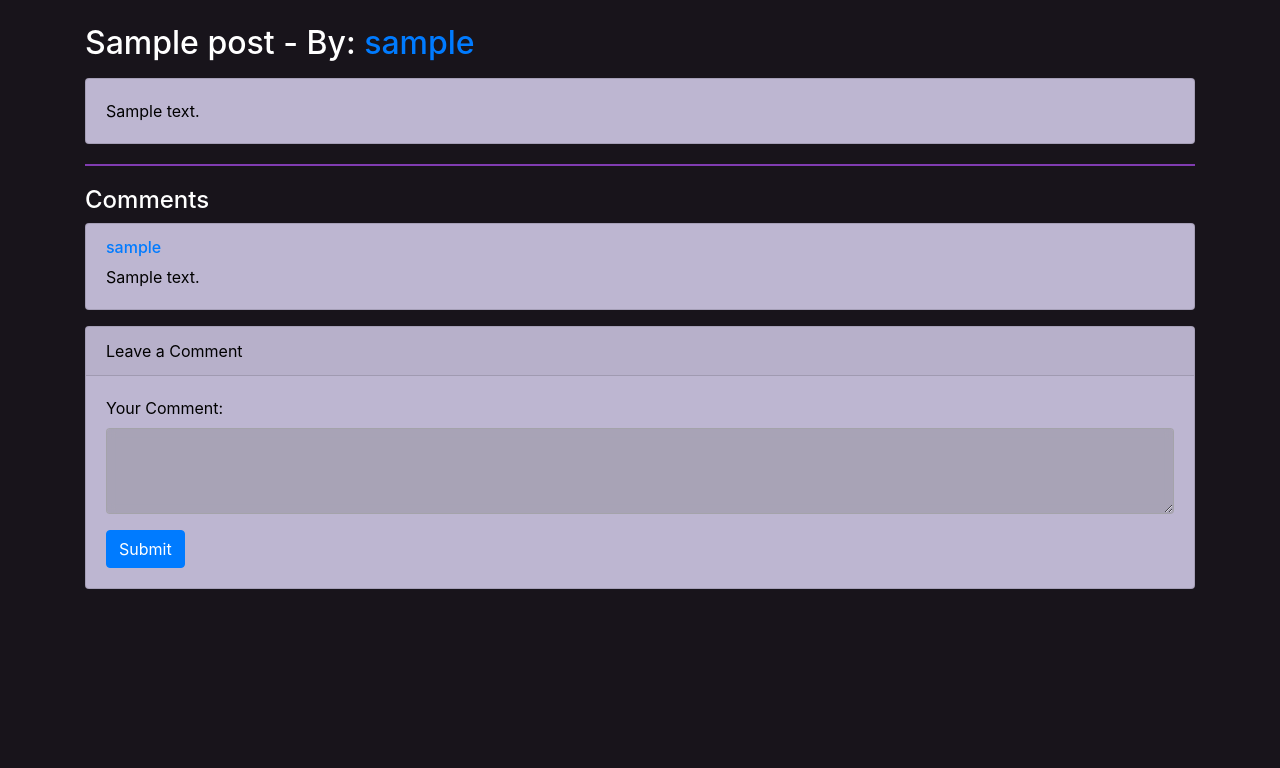
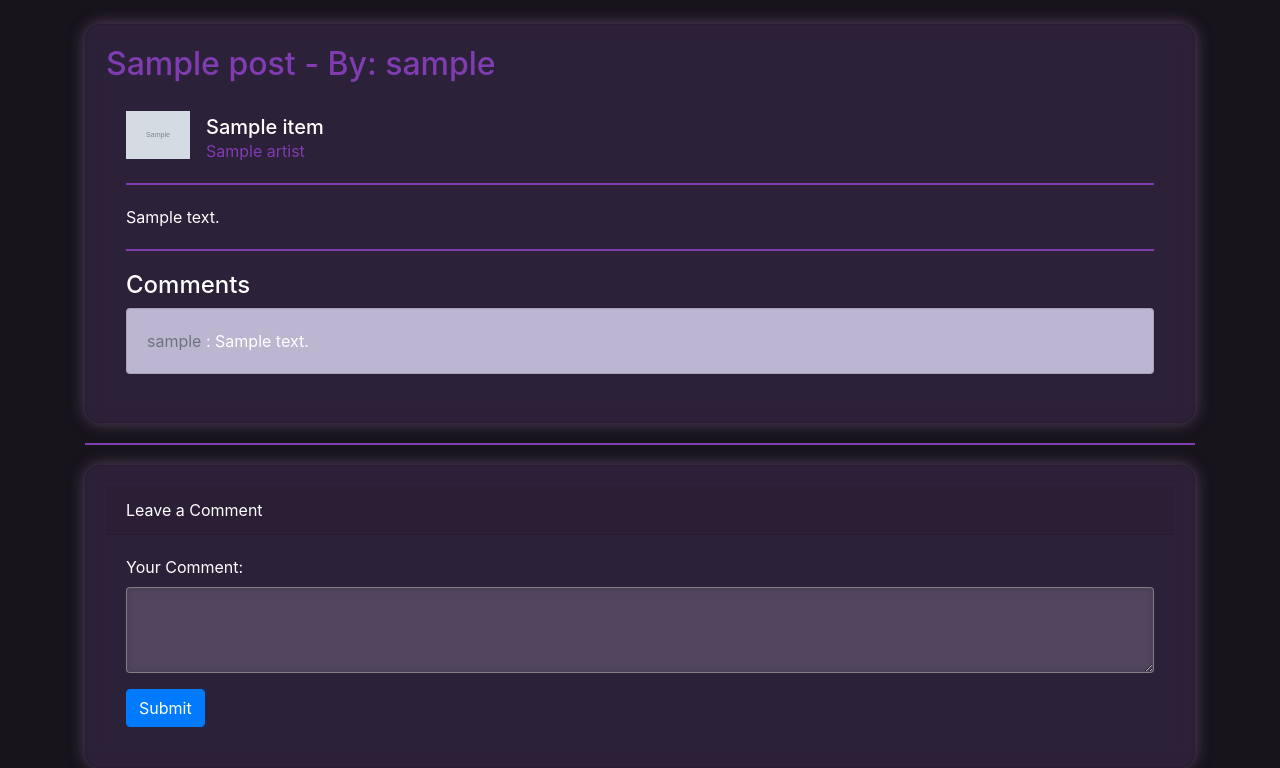
Before and after one commit to dylxningz/3155-FinalProject-Group, a Flask app: page /community/1 in a window 1280 px wide. Shown: the part 56-824 px from the top of the page. Before the commit the page ends 645 px from the top, so only its background shows below. Run offline with Flask 3, Linux system fonts and the light colour scheme; tables that the repository leaves empty hold one stand-in row (values such as "Sample post"); grey boxes marked "Sample" are stand-in pictures; a database or web service that is not in the repository returns one stand-in record (values such as "Sample title"); data that the repository does not hold is empty; some libraries are stand-ins or nearby versions.

Commit message:
search song to add to post
added feature to add song to a post and link it if they wanna talk about a song

```diff
--- a/app/community.py
+++ b/app/community.py
@@ -4,6 +4,7 @@ from app import db
 from app.models import Post, Comment, User
 from app.forms import PostForm
 from sqlalchemy import desc
+from app.spotify_utils import get_song_details
 
 
 community = Blueprint('community', __name__)
@@ -23,22 +24,33 @@ def community_get():
 
 @community.route('/community/<post_id>', methods=['GET', 'POST'])
 def view_post(post_id):
-    post = Post.query.filter_by(id=post_id).first()
+    post = Post.query.filter_by(id=post_id).first_or_404()
     comments = Comment.query.filter_by(post_id=post_id).order_by(desc(Comment.date_posted)).all()
+    song_details = None
+    if post.spotify_song_id:
+        song_details = get_song_details(post.spotify_song_id)  # Fetch song details if available
+
     if request.method == 'POST':
         content = request.form['comment']
         comment = Comment(content=content, post_id=post_id, author_id=current_user.id)
         db.session.add(comment)
         db.session.commit()
         return redirect(url_for('community.view_post', post_id=post_id))
-    return render_template('post.html', post=post, comments=comments, user=current_user)
+
+    return render_template('post.html', post=post, comments=comments, user=current_user, song_details=song_details)
+
 
 @community.route('/create_post', methods=['GET', 'POST'])
 @login_required
 def create_post():
     form = PostForm()
     if form.validate_on_submit():
-        post = Post(title=form.title.data, content=form.content.data, author_id=current_user.id)
+        post = Post(
+            title=form.title.data,
+            content=form.content.data,
+            author_id=current_user.id,
+            spotify_song_id=form.spotify_song_id.data if form.spotify_song_id.data else None
+        )
         db.session.add(post)
         db.session.commit()
         flash('Post created successfully!', 'success')
--- a/app/forms.py
+++ b/app/forms.py
@@ -19,4 +19,5 @@ class LoginForm(FlaskForm):
 class PostForm(FlaskForm):
     title = StringField('Title', validators=[DataRequired()])
     content = TextAreaField('Content', validators=[DataRequired()])
+    spotify_song_id = StringField('Spotify Song ID')
     submit = SubmitField('Post')
--- a/app/models.py
+++ b/app/models.py
@@ -63,6 +63,7 @@ class Post(db.Model):
     content = db.Column(db.Text, nullable=False)
     date_posted = db.Column(db.DateTime, nullable=False, default=datetime.now(timezone.utc))
     author_id = db.Column(db.Integer, db.ForeignKey('users.id'), nullable=False)
+    spotify_song_id = db.Column(db.String(22), nullable=True)
     comments = db.relationship('Comment', backref='post', lazy=True, cascade="all, delete-orphan")
 
 class Comment(db.Model):
--- a/app/spotify_utils.py
+++ b/app/spotify_utils.py
@@ -94,3 +94,45 @@ def get_client_credentials_token():
         return token_info['access_token']
     else:
         raise Exception("Failed to obtain token")
+
+def spotify_search_tracks(query, access_token):
+    """
+    Search for tracks on Spotify using a given query.
+
+    Args:
+        query (str): The search term.
+        access_token (str): Spotify API access token.
+
+    Returns:
+        dict: JSON response containing search results.
+    """
+    url = "https://api.spotify.com/v1/search"
+    headers = {
+        "Authorization": f"Bearer {access_token}"
+    }
+    params = {
+        "q": query,
+        "type": "track",
+        "limit": 10
+    }
+    response = requests.get(url, headers=headers, params=params)
+    if response.status_code == 200:
+        return response.json()
+    else:
+        return {"tracks": {"items": []}}
+
+
+def get_song_details(song_id):
+    access_token = get_client_credentials_token()
+    url = f"https://api.spotify.com/v1/tracks/{song_id}"
+    headers = { "Authorization": f"Bearer {access_token}" }
+    response = requests.get(url, headers=headers)
+    if response.status_code == 200:
+        data = response.json()
+        return {
+            'name': data['name'],
+            'artists': [{'name': artist['name'], 'id': artist['id']} for artist in data['artists']],
+            'album_cover': data['album']['images'][0]['url']
+        }
+    else:
+        response.raise_for_status()
--- a/app/static/css/styles.css
+++ b/app/static/css/styles.css
@@ -38,6 +38,9 @@ hr{
 
 .txt-pmain{
     color: var(--color-main);
+}
+.txt-pmain a{
+    color: var(--color-accent)
 }
 
 .form-control::placeholder {
@@ -115,6 +118,10 @@ background: linear-gradient(135deg, #B849FA, #3B2D8E);
 }
 .box-main-3 a{
     color: var(--color-accent);
+}
+.spacer-3{
+    margin-bottom: 20px;
+
 }
 
 .box-main-4{
@@ -489,3 +496,26 @@ hr{
     display: inline-block;
     max-width: 100%;
 }
+
+.glass-card {
+    background: rgba(174, 127, 250, 0.13);
+    border-radius: 16px;
+    box-shadow: 0 0 15px rgba(151, 115, 175, 0.5);
+    backdrop-filter: blur(9.2px);
+    -webkit-backdrop-filter: blur(9.2px);
+    padding: 20px;
+}
+
+.glass-card-light{
+    background: rgba(125, 105, 143, 0.342);
+    border-radius: 16px;
+    box-shadow: 0 0 15px rgba(151, 115, 175, 0.5);
+    backdrop-filter: blur(9.2px);
+    -webkit-backdrop-filter: blur(9.2px);
+    padding: 20px;
+
+}
+
+.glass-card a{
+    color: var(--color-main);
+}
--- a/app/templates/community.html
+++ b/app/templates/community.html
@@ -9,14 +9,14 @@
             <h2 class="mt-4">Posts</h2>
             {% if posts %}
                 {% for post in posts %}
-                    <div class="card mb-4">
+                    <div class="card mb-4 glass-card">
                         <div class="card-body">
                             <h5 class="card-title">
                                 <a href="{{ url_for('community.view_post', post_id=post.id) }}" class="stretched-link">
                                     {{ post.title }}
                                 </a>
                             </h5>
-                            <p class="card-text txt-black">{{ post.content | truncate(120) }}</p>
+                            <p class="card-text">{{ post.content | truncate(120) }}</p>
                             <small class="text-muted">Posted by {{ post.author.username }} on {{ post.date_posted.strftime('%Y-%m-%d') }}</small>
                         </div>
                     </div>
--- a/app/templates/layout.html
+++ b/app/templates/layout.html
@@ -8,6 +8,21 @@
     <!-- Bootstrap CSS link -->
     <link rel="stylesheet" href="https://stackpath.bootstrapcdn.com/bootstrap/4.5.2/css/bootstrap.min.css">
     <link rel="stylesheet" href="{{ url_for('static', filename='css/styles.css') }}">
+<script src="https://code.jquery.com/jquery-3.5.1.slim.min.js"></script>
+<script src="https://cdn.jsdelivr.net/npm/@popperjs/core@2.5.4/dist/umd/popper.min.js"></script>
+<script src="https://code.jquery.com/jquery-3.6.0.min.js"></script>
+<!-- Bootstrap JS links -->
+<script src="https://stackpath.bootstrapcdn.com/bootstrap/4.5.2/js/bootstrap.min.js"></script>
+<script>
+    $(document).ready(function() {
+        setTimeout(function() {
+            $("#flash-messages .alert").fadeTo(500, 0).slideUp(500, function(){
+                $(this).remove();
+            });
+        }, 6000);
+    });
+</script>
+
 </head>
 <body>
 
@@ -92,19 +107,7 @@
 
 
 
-<script src="https://code.jquery.com/jquery-3.5.1.slim.min.js"></script>
-<script src="https://cdn.jsdelivr.net/npm/@popperjs/core@2.5.4/dist/umd/popper.min.js"></script>
-<!-- Bootstrap JS links -->
-<script src="https://stackpath.bootstrapcdn.com/bootstrap/4.5.2/js/bootstrap.min.js"></script>
-<script>
-    $(document).ready(function() {
-        setTimeout(function() {
-            $("#flash-messages .alert").fadeTo(500, 0).slideUp(500, function(){
-                $(this).remove();
-            });
-        }, 6000);
-    });
-</script>
+
 
 </body>
 
--- a/app/templates/post.html
+++ b/app/templates/post.html
@@ -4,58 +4,66 @@
 
 {% block content %}
 <div class="container mt-4">
-    <h2>{{ post.title }} - By: <a href="{{ url_for('profile.user_profile', username=post.author.username) }}">{{ post.author.username }}</a></h2>
-    <div class="card mt-3">
-        <div class="card-body txt-black">
-            <p class="card-text">{{ post.content }}</p>
-        </div>
-    </div>
-    <hr>
 
 
-
-{% if current_user and current_user.id == post.author_id %}
-    <div class="text-end d-flex">
-        <div class="col-auto">
-            <form action="{{ url_for('community.delete_post', post_id=post.id) }}" method="POST">
-                <button type="submit" class="btn btn-sm btn-outline-danger">Delete</button>
-            </form>
-        </div>
-        <div class="col-auto">
-            <a href="{{ url_for('community.edit_post', post_id=post.id) }}" class="btn btn-sm btn-outline-primary ">Edit</a>
+    <div class="card mt-3 glass-card">
+            <h2 class="txt-pmain">{{ post.title }} - By: <a href="{{ url_for('profile.user_profile', username=post.author.username) }}">{{ post.author.username }}</a></h2>
+<div class="card-body">
+                {% if song_details %}
+        <div class="media mt-8">
+            <img src="{{ song_details.album_cover }}" class="align-self-start mr-3" alt="Album cover" style="width: 64px;">
+            <div class="media-body">
+                <h5 class="mt-1">{{ song_details.name }}</h5>
+                {% for artist in song_details.artists %}
+                    <a href="{{ url_for('spotifyroutes.artist_page', artist_id=artist.id) }}">{{ artist.name }}</a>{% if not loop.last %}, {% endif %}
+                {% endfor %}
             </div>
         </div>
     {% endif %}
-
-
-
-
-    <div class="mt-3">
+    <hr>
+    <p class="card-text">{{ post.content }}</p>
+    <hr>
                 <h4>Comments</h4>
                 {% for comment in comments %}
                 <div class="card mb-2">
                     <div class="card-body">
-                    <h6 class="card-subtitle mb-2 text-muted">
-                        <a href="{{ url_for('profile.user_profile', username=comment.commenter.username) }}">
+                        <p class="card-text">
+                            <a href="{{ url_for('profile.user_profile', username=comment.commenter.username) }}" class="text-muted">
                                 {{ comment.commenter.username }}
-                        </a>
-                    </h6>
-                    <p class="card-text txt-black">{{ comment.content }}</p>
+                            </a> : {{ comment.content }}
+                        </p>
                     </div>
                 </div>
             {% endfor %}
             {% if not comments %}
                 <p class="text-muted">No comments yet. Be the first to comment!</p>
             {% endif %}
+
+    </div>
+    {% if current_user and current_user.id == post.author_id %}
+        <div class="d-flex justify-content-end mt-3">
+            <form action="{{ url_for('community.delete_post', post_id=post.id) }}" method="POST" class="mr-2">
+                <button type="submit" class="btn btn-danger btn-sm">Delete</button>
+            </form>
+            <a href="{{ url_for('community.edit_post', post_id=post.id) }}" class="btn btn-primary btn-sm">Edit</a>
+        </div>
+    {% endif %}
     </div>
 
-    <div class="card mt-3 txt-black">
+
+
+    <hr>
+
+    <div class="mt-3">
+
+
+    <div class="card mt-3 glass-card">
         <div class="card-header">
             Leave a Comment
         </div>
         <div class="card-body">
             <form action="{{ url_for('community.view_post', post_id=post.id) }}" method="post">
-                <div class="mb-3">
+                <div class="form-group">
                     <label for="comment" class="form-label">Your Comment:</label>
                     <textarea class="form-control" id="comment" name="comment" rows="3"></textarea>
                 </div>
```
Also changed, not shown: app/spotifyroutes.py (+35 -2 lines), app/templates/create_post.html (+60 -0 lines), app/main.py (line endings or trailing spaces). Lines whose indentation alone changed are shown as unchanged.
